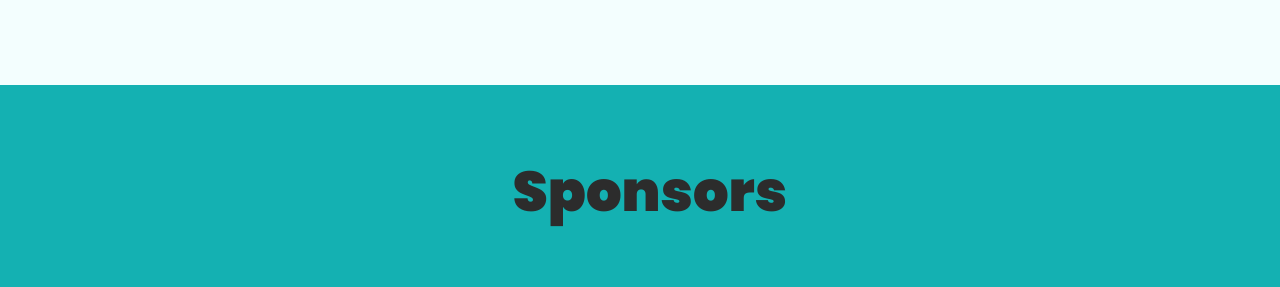
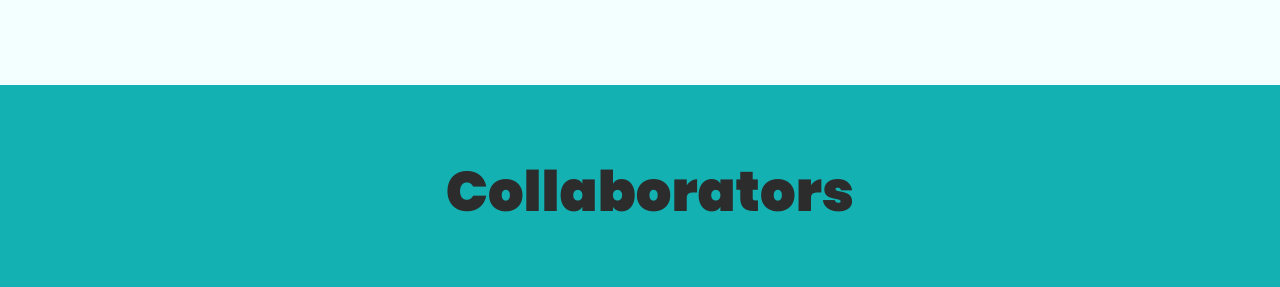
Before and after one commit to AjithArun2001/HACKSUS, a React (Create React App) app: page / in a window 1280 px wide. Shown: the part 3880-4167 px from the top of the page. Built offline with nearby package versions, Linux system fonts and the light colour scheme.

Commit message:
To Collaborators

```diff
--- a/src/components/Partners.js
+++ b/src/components/Partners.js
@@ -96,7 +96,7 @@ function Partners() {
         <Container id="partners">
             <div>
                 <PartnerDiv>
-                    <h1>Sponsors</h1>
+                    <h1>Collaborators</h1>
                     <img class = "awsimg" src={aws} alt={"Inspired"} />
                     <img class = "mgimg" src={mg} alt={"Inspired"} />
                     <img class = "steagimg" src={steag} alt={"Inspired"} />
```
